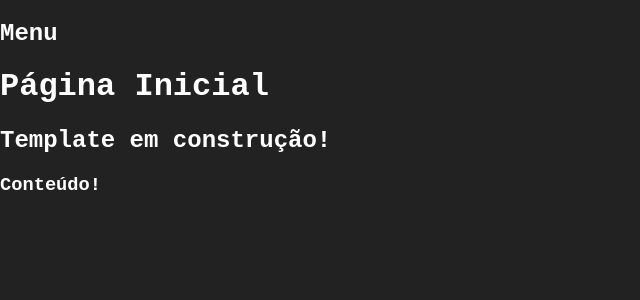
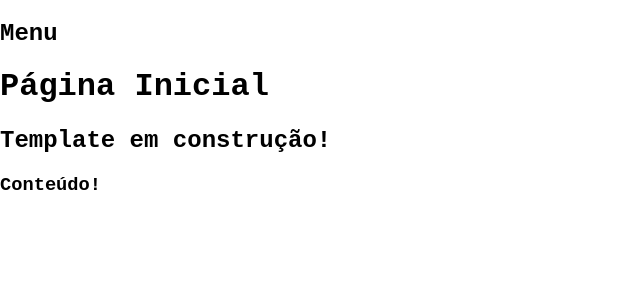
Before and after one commit to wendersonjps/Admin-Template, a Next.js app: page / in a window 1280 px wide. Shown: the top 300 px of the page, without its empty margins (0-640 px from the left). Built offline with nearby package versions, Linux system fonts and the light colour scheme; a web font is replaced by a local one.

Commit message:
:lipstick: Update css

```diff
--- a/src/styles/globals.css
+++ b/src/styles/globals.css
@@ -5,8 +5,6 @@ body {
   padding: 0;
   margin: 0;
   font-family: 'Red Hat Mono', monospace;
-  color: #fff;
-  background-color: #222;
 }
 
 a {
```
